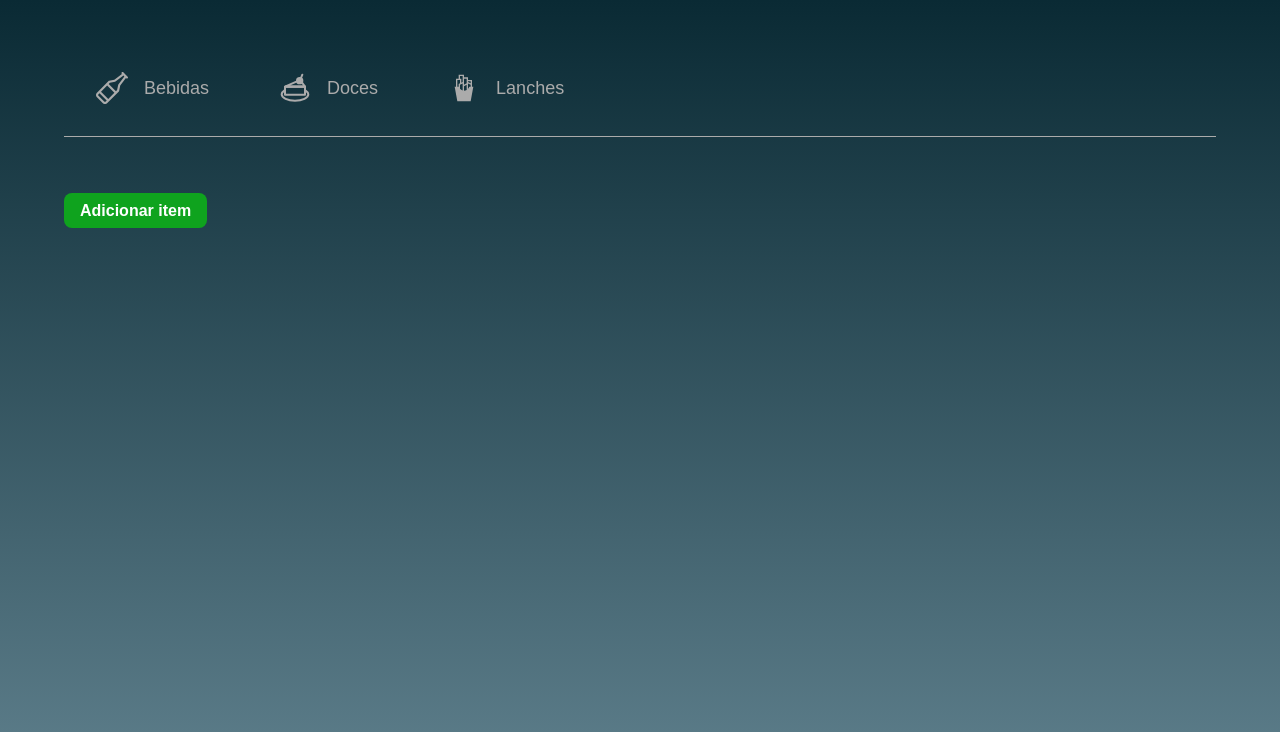
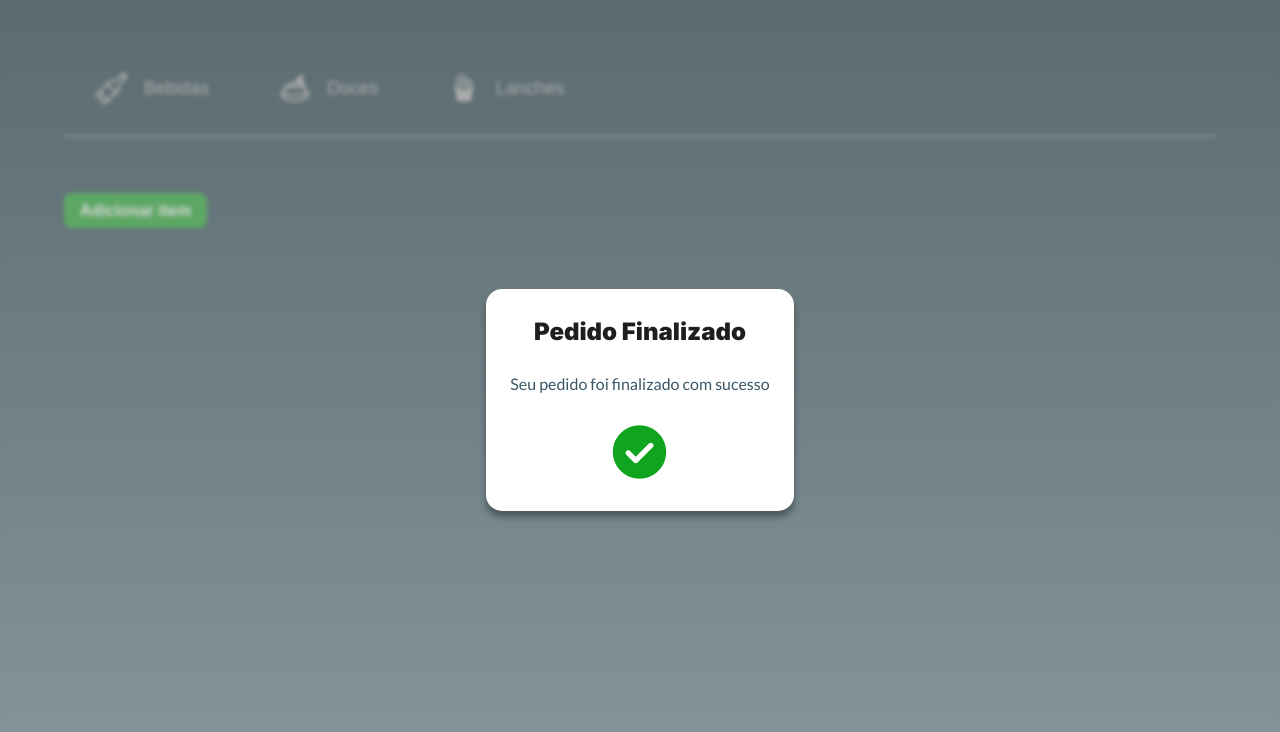
Before and after one commit to tripleten-wd-brazil/pdv, a plain HTML site: page src/index.html in a window 1280 px wide. Drawn offline with Linux system fonts and the light colour scheme.

Commit message:
estilizando o modal

```diff
--- a/src/index.html
+++ b/src/index.html
@@ -120,10 +120,10 @@
         </main>
       </article>
     </div>
-    <div class="modal modal_suces">
+    <div class="modal modal_opened">
       <article class="modal__container modal_container_sucess">
-        <h2>Pedido Finalizado</h2>
-        <p>Seu pedido foi finalizado com sucesso</p>
+        <h2 class="modal__title">Pedido Finalizado</h2>
+        <p class="modal__text">Seu pedido foi finalizado com sucesso</p>
         <img alt="Sucesso" src="./images/sucess.png">
       </article>
     </div>
--- a/src/styles/index.css
+++ b/src/styles/index.css
@@ -1,5 +1,6 @@
 @import url(./reset.css);
 @import url(./body.css);
+@import url('https://fonts.googleapis.com/css2?family=Inter:wght@100;200;300;400;500;600;700;800;900&display=swap');
 @import url(./theme.css);
 @import url(./shared.css);
 @import url(./categories.css);
--- a/src/styles/modal.css
+++ b/src/styles/modal.css
@@ -29,3 +29,20 @@
   justify-content: center;
   gap: 2rem;
 }
+
+.modal__title{
+  font-family: "Inter", Arial, sans-serif;
+  font-style: bold;
+  font-weight: 900;
+  font-size: 24px;
+  line-height: 21px;
+}
+
+.modal__text{
+  font-family: 'Lato', Arial, sans-serif;
+  font-style: normal;
+  font-weight: 400;
+  font-size: 16px;
+  line-height: 19px;
+  color: #3A5667;
+}
```
